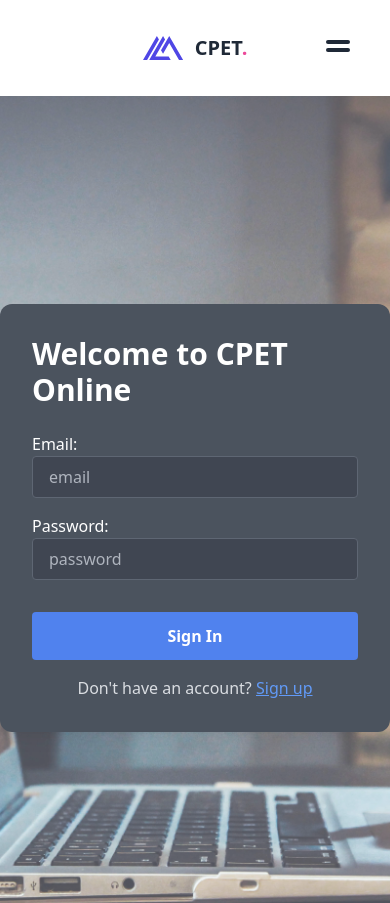
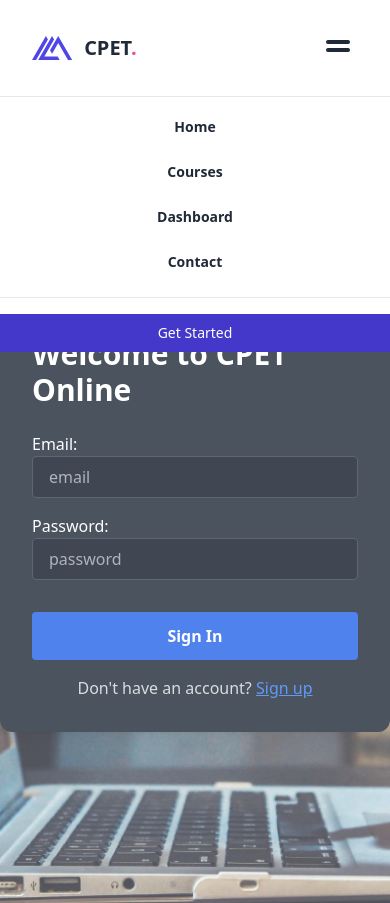
Before and after one commit to Janishnehyan03/client-dh-course, a Next.js app: page /login in a window 390 px wide. Shown: the top 903 px of the page. Built offline with nearby package versions, Linux system fonts and the light colour scheme.

Commit message:
moblie nav set

```diff
--- a/src/app/components/Courses.jsx
+++ b/src/app/components/Courses.jsx
@@ -5,7 +5,6 @@
 import Link from "next/link";
 import { motion } from "framer-motion";
 
-// ...
 function Courses() {
   const [courses, setCourses] = useState([]);
   const [loading, setLoading] = useState(false);
@@ -36,6 +35,7 @@
   }, []);
   return (
     <>
+    <h1 className="relative text-3xl font-black leading-tight text-gray-900 lg:mb-5 lg:text-4xl">Courses</h1>
       {loading ? (
         <div className="lg:grid grid-cols-3 gap-3">
           {[1, 1, 1, 1, 1, 1, 11, 1, 1].map((item, index) => (
@@ -76,12 +76,12 @@
                   className="rounded-t"
                 />
 
-                <div className="px-7 pt-4 pb-2 mt-2">
+                <div className="px-7 pt-4 pb-2 mt-3 mb-2">
                   <span className="inline-block bg-gray-200  group-hover:bg-indigo-700 group-hover:text-white transition rounded-full px-3 py-1 text-sm font-semibold text-gray-700 mr-2 mb-2">
                     #{course.category.name}
                   </span>
                 </div>
-                <div className="px-7 py-4">
+                <div className="px-7">
                   <h2 className="font-bold text-xl mb-2">{course.title}</h2>
                   <div
                     className={`text-gray-700 text-base ${
--- a/src/app/components/CreateCourse.jsx
+++ b/src/app/components/CreateCourse.jsx
@@ -1,7 +1,6 @@
 "use client";
 
 import { useEffect, useState } from "react";
-import axios from "axios";
 import Axios from "../Axios";
 import adminRestricted from "../utils/adminRestricted";
 
@@ -20,6 +19,7 @@
   const [categories, setCategories] = useState([]);
   const [creators, setCreators] = useState([]);
 
+  console.log(formData);
   const handleInputChange = (e) => {
     const { name, value } = e.target;
     setFormData((prevFormData) => ({
--- a/src/app/components/Header.jsx
+++ b/src/app/components/Header.jsx
@@ -11,6 +11,7 @@
   const pathName = usePathname();
   const [token, setToken] = useState(null);
   const [user, setUser] = useState(null);
+  const [isMobileNavOpen, setIsMobileNavOpen] = useState(false);
   const getUser = async () => {
     try {
       let { data } = await Axios.get("/auth/user");
@@ -27,15 +28,18 @@
       getUser();
     }
   }, []);
+
   const handleLogout = () => {
     // Perform logout logic, e.g., clearing cookies or localStorage
     Cookies.remove("token"); // or localStorage.removeItem('token');
     router.push("/login"); // Redirect the user to the login page
   };
-
+  const handleMobileNavToggle = () => {
+    setIsMobileNavOpen(!isMobileNavOpen);
+  };
   return (
     <header className="relative z-50 w-full h-24 overflow-visible">
-      <div className="container flex items-center justify-center h-full max-w-6xl px-8 mx-auto sm:justify-between xl:px-0">
+      <div className="container flex items-center justify-between h-full max-w-6xl px-8 mx-auto sm:justify-between xl:px-0">
         <a
           href="#"
           className="relative flex items-center h-full font-black leading-none"
@@ -47,7 +51,9 @@
         </a>
         <nav
           id="nav"
-          className="absolute top-0 left-0 z-50 flex flex-col items-center justify-between hidden w-full h-64 pt-5 mt-24 text-sm text-gray-800 bg-white border-t border-gray-200 md:w-auto md:flex-row md:h-24 lg:text-base md:bg-transparent md:mt-0 md:border-none md:py-0 md:flex md:relative"
+          className={`absolute top-0 left-0 z-50 flex flex-col items-center justify-between ${
+            isMobileNavOpen ? "hidden" : ""
+          } w-full h-64 pt-5 mt-24 text-sm text-gray-800 bg-white border-t border-gray-200 md:w-auto md:flex-row md:h-24 lg:text-base md:bg-transparent md:mt-0 md:border-none md:py-0 md:flex md:relative`}
         >
           <a
             href="/"
@@ -209,6 +215,7 @@
         </div>
         <div
           id="nav-mobile-btn"
+          onClick={handleMobileNavToggle}
           className="absolute top-0 right-0 z-50 block w-6 mt-8 mr-10 cursor-pointer select-none md:hidden sm:mt-10"
         >
           <span className="block w-full h-1 mt-2 duration-200 transform bg-gray-800 rounded-full sm:mt-1" />
--- a/src/app/course/page.jsx
+++ b/src/app/course/page.jsx
@@ -3,7 +3,7 @@
 
 function page() {
   return (
-    <main className="flex lg:min-h-screen lg:flex-col items-center justify-between lg:p-24">
+    <main className="flex lg:min-h-screen flex-col items-center justify-between p-5 lg:p-24">
       <Courses />
     </main>
   );
```
